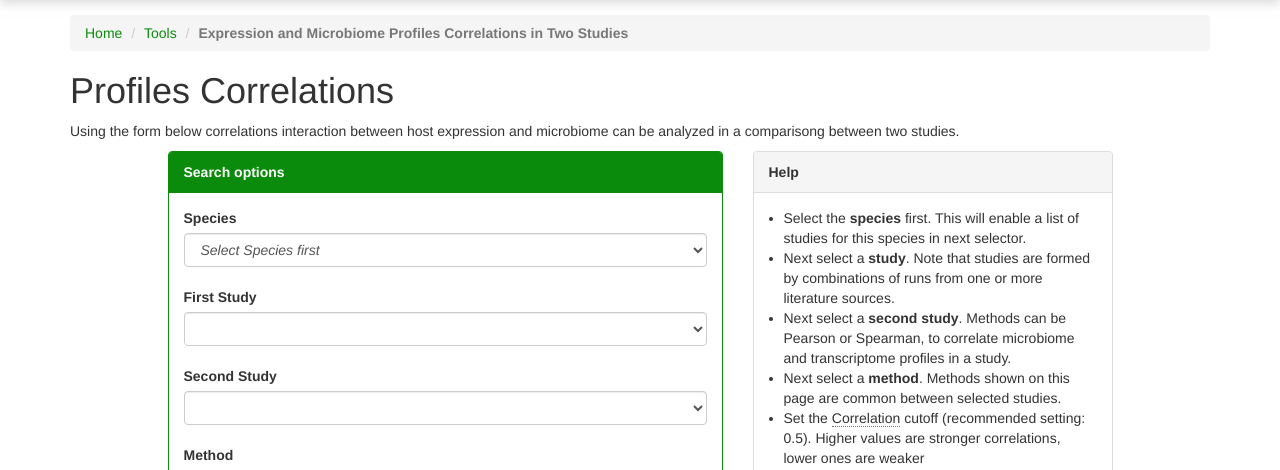
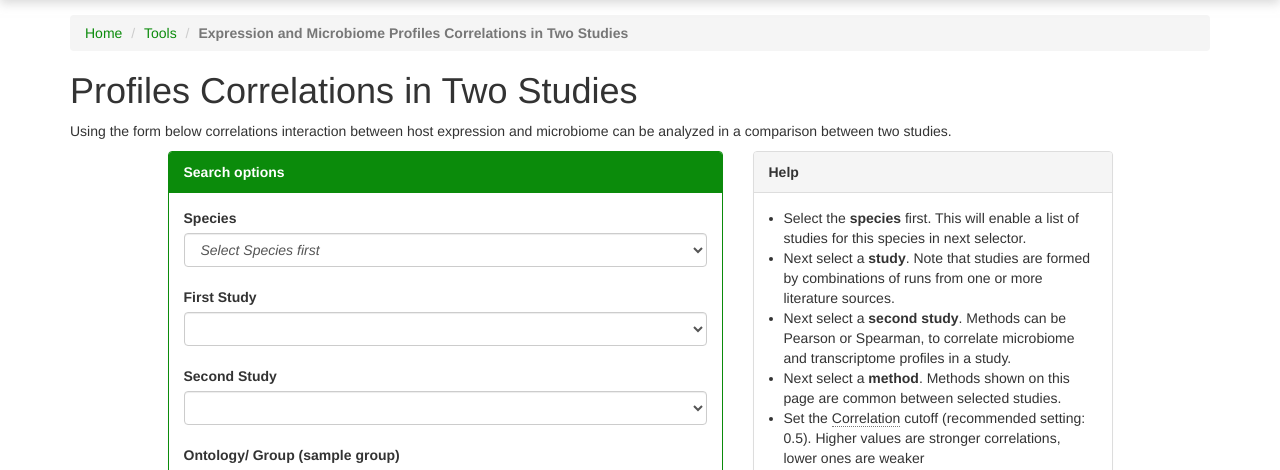
Before and after one commit to SantosRAC/conekt_grasses_microbiome, a Flask app: page /search/correlated/profiles_two_studies in a window 1280 px wide. Shown: the part 50-520 px from the top of the page. Run offline with Flask 3, Linux system fonts and the light colour scheme; data that the repository does not hold is empty; parts of the project's set-up code (start-up, migrations or seed data) failed here and were passed over; some libraries are stand-ins or nearby versions.

Commit message:
Fix to correlations in two studies

```diff
--- a/CoNekT_Grasses_Microbiome/conekt/forms/omics_integration/profile_correlations.py
+++ b/CoNekT_Grasses_Microbiome/conekt/forms/omics_integration/profile_correlations.py
@@ -20,6 +20,7 @@ class SearchCorrelatedProfilesTwoStudiesForm(FlaskForm):
     species_id = SelectField('Species', coerce=int)
     study1_id = SelectField('First Study', coerce=int)
     study2_id = SelectField('Second Study', coerce=int)
+    sample_group = SelectField('Sample Group', coerce=int)
     method_id = SelectField('Method', coerce=int)
     correlation_cutoff = TextAreaField('Correlation Coefficient Cutoff')
 
--- a/CoNekT_Grasses_Microbiome/conekt/templates/omics_integration/compare_correlations_two_studies.html
+++ b/CoNekT_Grasses_Microbiome/conekt/templates/omics_integration/compare_correlations_two_studies.html
@@ -17,8 +17,8 @@
         <li><a href="{{ url_for('main.features') }}">Tools</a></li>
         <li class="active"><strong>Expression and Microbiome Profiles Correlations in Two Studies</strong></li>
     </ol>
-    <h1>Profiles Correlations</h1>
-    <p>Using the form below correlations interaction between host expression and microbiome can be analyzed in a comparisong between two studies.</p>
+    <h1>Profiles Correlations in Two Studies</h1>
+    <p>Using the form below correlations interaction between host expression and microbiome can be analyzed in a comparison between two studies.</p>
         <div class="row">
             <div class="col-md-6 col-md-offset-1 col-xs-8">
                 <div class="panel panel-primary">
@@ -32,6 +32,8 @@
                             {{form.study1_id(class_="form-control")}}<br/>
                             <label>Second Study</label>
                             {{form.study2_id(class_="form-control")}}<br/>
+                            <label>Ontology/ Group (sample group)</label>
+                            {{form.sample_group(class_="form-control")}}<br/>
                             <label>Method</label>
                             {{form.method_id(class_="form-control")}}<br/>
                             <label><abbr title="Click to show help" href="" data-target="#helpModal">Correlation</abbr> cutoff :</label>
@@ -138,6 +140,7 @@
     let species_select = document.getElementById('species_id');
     let study1_select = document.getElementById('study1_id');
     let study2_select = document.getElementById('study2_id');
+    let sample_group_select = document.getElementById('sample_group');
     let method_select = document.getElementById('method_id');
 
     species_select.onchange = function() {
@@ -170,10 +173,32 @@
     }
 
     study2_select.onchange = function() {
+        study2_value = study2_select.value;
+
+        fetch("{{ url_for('study.get_sample_group_names', study_id='study_id') }}".replace('study_id', study2_value)).then(function(response) {
+            response.json().then(function(data) {
+
+                let optionHTML = '';
+
+                optionHTML += '<option value="' + 0 + '">' + 'Select Group First' + '</option>';
+                optionHTML += '<option value="' + 'whole study' + '">' + 'Whole Study' + '</option>';
+
+                for (let group_info of data.sample_group_names) {
+                    optionHTML += '<option value="' + group_info.group_name + '">' + group_info.group_name + " (" + group_info.group_type + ")" + '</option>';
+                }
+
+                sample_group_select.innerHTML = optionHTML;
+
+            })
+        })
+    }
+
+    sample_group_select.onchange = function() {
         study1_value = study1_select.value;
         study2_value = study2_select.value;
+        sample_group = sample_group_select.value;
 
-        fetch("{{ url_for('profile_correlations.get_study_cor_methods_two_studies', study1_id='study1_id', study2_id='study2_id') }}".replace('study1_id', study1_value).replace('study2_id', study2_value)).then(function(response) {
+        fetch("{{ url_for('profile_correlations.get_study_cor_methods_two_studies', study1_id='study1_id', study2_id='study2_id', sample_group='sample_group') }}".replace('study1_id', study1_value).replace('study2_id', study2_value).replace('sample_group', sample_group)).then(function(response) {
                 response.json().then(function(data) {
 
                     let optionHTML = '';
```
Also changed, not shown: CoNekT_Grasses_Microbiome/conekt/controllers/omics_integration/profile_correlations.py (+6 -4 lines).
